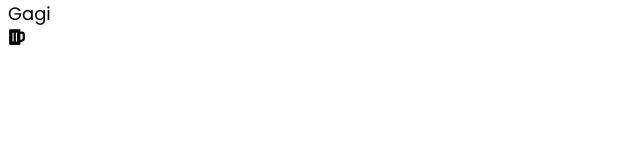
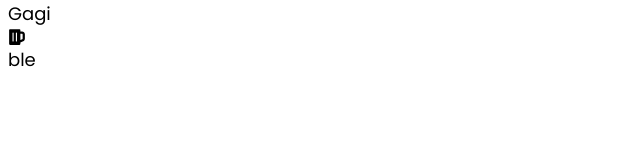
Before and after one commit to Sephirosu/figma-next-tailwind, a Next.js app: page / in a window 1280 px wide. Shown: the top 160 px of the page, without its empty margins (0-640 px from the left). Built offline with nearby package versions, Linux system fonts and the light colour scheme.

Commit message:
added new icons

```diff
--- a/src/app/page.tsx
+++ b/src/app/page.tsx
@@ -3,7 +3,8 @@ import { FaBeer } from "react-icons/fa";
 const App = () => {
   return (
     <div className="font-poppins ml-2 text-lg">
-      Gagi <FaBeer></FaBeer>
+      Gagi <FaBeer />
+      ble
     </div>
   );
 };
```
